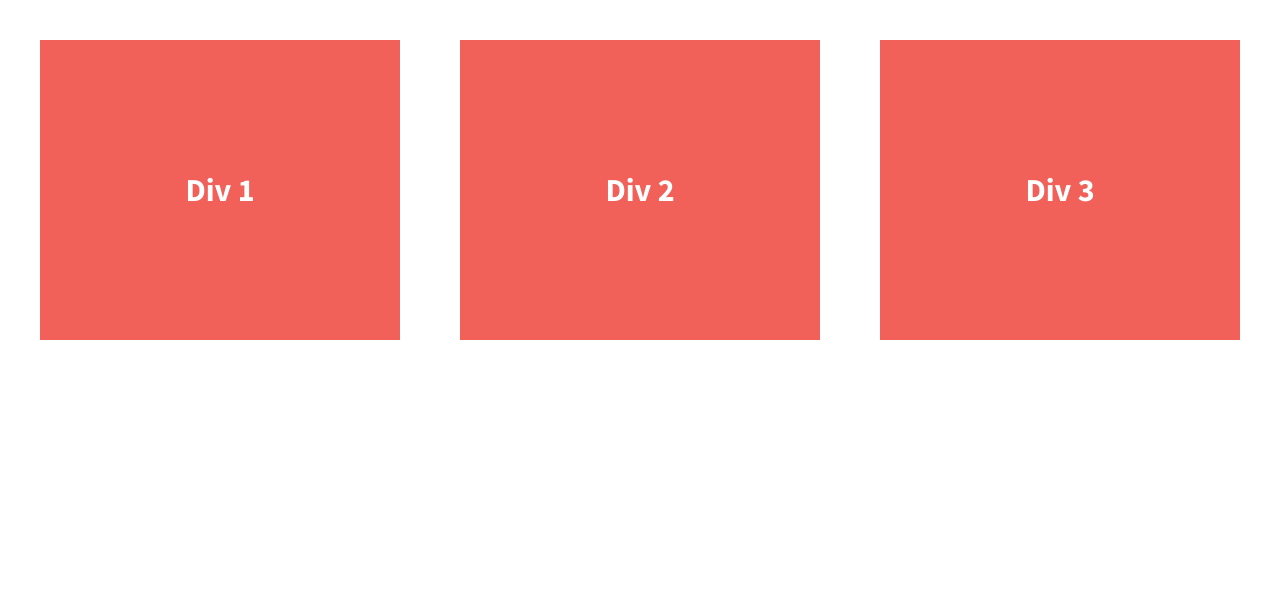
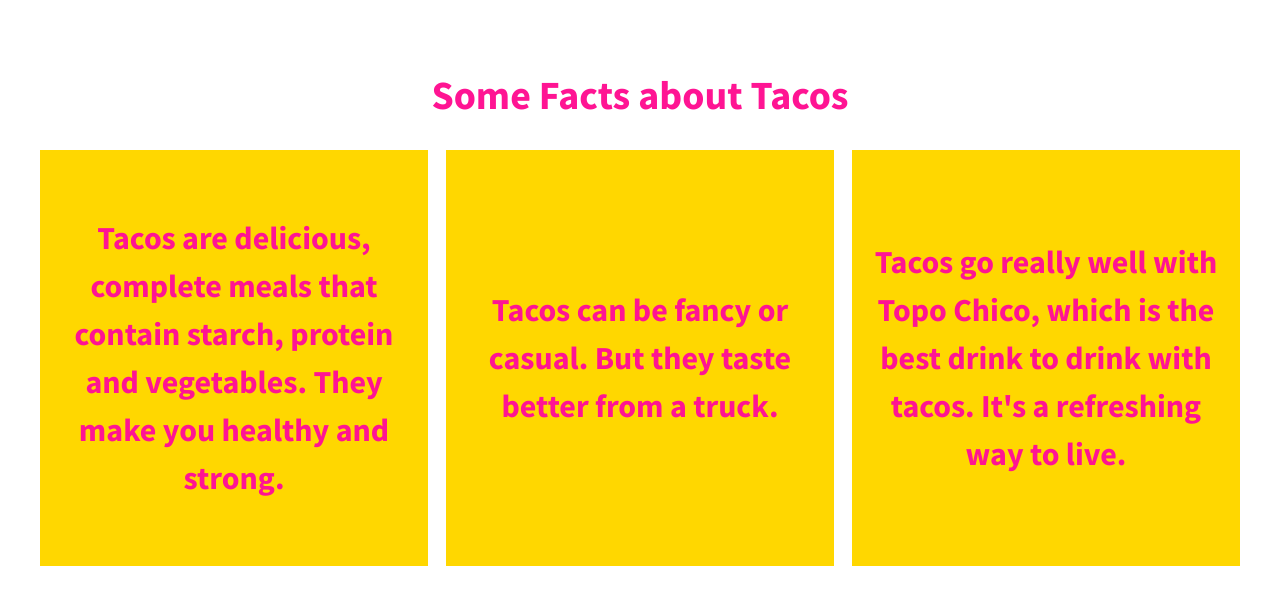
Before and after one commit to karen-fred/lesson-7-center-divs, a plain HTML site: page index.html in a window 1280 px wide. Drawn offline with nearby package versions, Linux system fonts and the light colour scheme.

Commit message:
Replaced div text and added header

```diff
--- a/css/main.css
+++ b/css/main.css
@@ -107,6 +107,10 @@ body {
   font-size: 1.25em;
   height: 100%;
 }
+h1 {
+    color: #FF1493;
+    text-align: center;
+}
 
 .wrapper {
   /*add display:flex and set justify-content to space-between*/
@@ -117,15 +121,17 @@ body {
 
 .div-1, .div-2, .div-3 {
   /*give the divs a width of 30%, add display:flex, set justify-content and align-items to center*/
-  color: #fff;
+  color: #FF1493;
   line-height: 1.5em;
   font-size: 1.6em;
-  background-color: #f16059;
-  height: 300px;
-  width:30%;
+  background-color: #FFD700;
+  height: 400px;
+  width:31%;
   display:flex;
   justify-content: center;
   align-items: center;
+  text-align: center;
+  padding: 8px;
 }
 
 
--- a/index.html
+++ b/index.html
@@ -20,16 +20,16 @@
         <!--[if lt IE 8]>
             <p class="browserupgrade">You are using an <strong>outdated</strong> browser. Please <a href="http://browsehappy.com/">upgrade your browser</a> to improve your experience.</p>
         <![endif]-->
-
+       <h1>Some Facts about Tacos</h1>
         <section class="wrapper">
             <div class="div-1">
-                Div 1
+              Tacos are delicious, complete meals that contain starch, protein and vegetables. They make you healthy and strong.
             </div>
             <div class="div-2">
-                Div 2
+             Tacos can be fancy or casual. But they taste better from a truck.
             </div>
             <div class="div-3">
-                Div 3
+            Tacos go really well with Topo Chico, which is the best drink to drink with tacos. It's a refreshing way to live.
             </div>
         </section>
 
```
